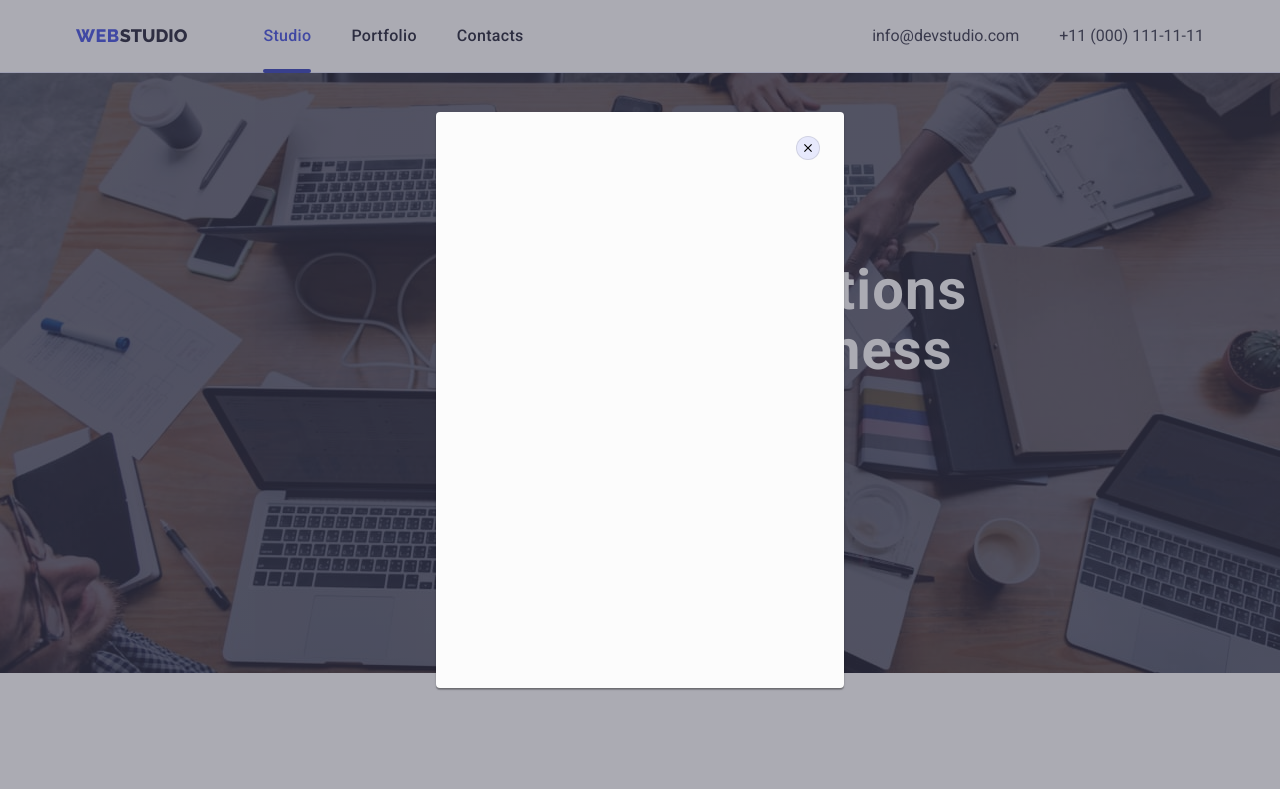
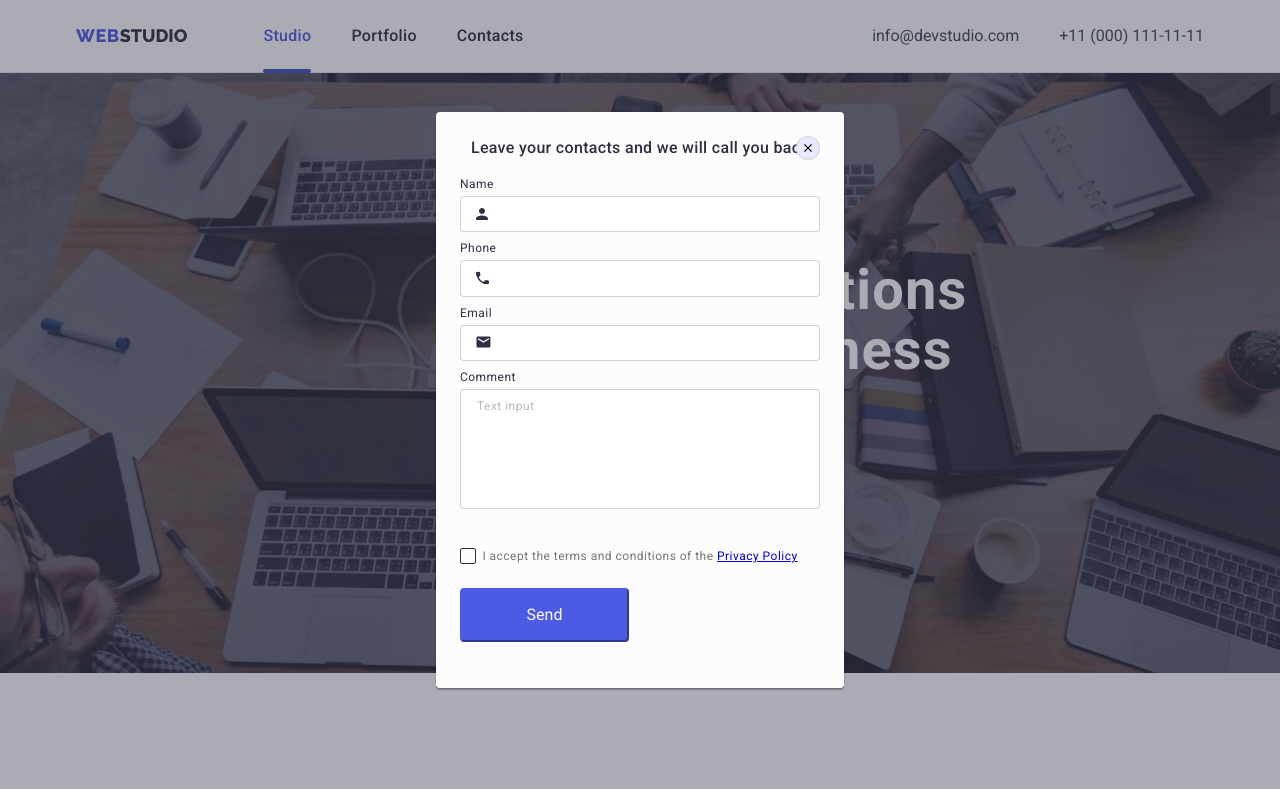
Before and after one commit to AndriiKhatsiuk/goit-markup-hw-06, a plain HTML site: page index.html in a window 1280 px wide. Both pictures are taken after a click on the button "Order Service". Shown: the top 789 px of the page. Drawn offline with nearby package versions, Linux system fonts and the light colour scheme.

Commit message:
start wh #6

```diff
--- a/index.html
+++ b/index.html
@@ -357,6 +357,74 @@
                     <use href="./images/close-svg.svg#icon-icon-close"></use>
                 </svg>
             </button>
+            <form class="modal-form" name="modal-form">
+                <p class="modal-title">
+                Leave your contacts and we will call you back
+                </p>
+                <label class="modal-label"
+                ><span class="label-desc">Name</span>
+                <span class="modal-input-wrapper">
+                    <input
+                    class="modal-input"
+                    type="text"
+                    name="user_name"
+                    required
+                    pattern="[a-zA-Zа-яА-Я]+"
+                    />
+                    <svg class="modal-input-svg" width="12" height="12">
+                    <use href="./images/form.svg#icon-Vector-1"></use>
+                    </svg>
+                </span>
+                </label>
+                <label class="modal-label"
+                ><span class="label-desc">Phone</span>
+                <span class="modal-input-wrapper">
+                    <input
+                    class="modal-input"
+                    type="tel"
+                    name="user_number"
+                    required
+                    pattern="[0-9]{3}-[0-9]{3}-0-9]{2}-0-9]{2}"
+                    title="xxx-xxx-xx-xx"
+                    />
+                    <svg class="modal-input-svg" width="13" height="13">
+                    <use href="./images/form.svg#icon-Vector-2"></use>
+                    </svg>
+                </span>
+                </label>
+                <label class="modal-label"
+                ><span class="label-desc">Email</span>
+                <span class="modal-input-wrapper">
+                    <input
+                    class="modal-input"
+                    type="mail"
+                    name="user_mail"
+                    required
+                    />
+                    <svg class="modal-input-svg" width="15" height="12">
+                    <use href="./images/form.svg#icon-Vector-3"></use>
+                    </svg>
+                </span>
+                </label>
+                <label class="modal-label-comment"
+                ><span class="label-desc">Comment</span>
+                <textarea
+                    class="user-message"
+                    name="user_message"
+                    placeholder="Text input"
+                ></textarea>
+                </label>
+                <input
+                id="modal-check"
+                class="modal-check visually-hidden"
+                type="checkbox"
+                />
+                <label for="modal-check" class="label-check">
+                I accept the terms and conditions of the&nbsp
+                <a href="#">Privacy Policy</a>
+                </label>
+                <button class="modal-submit-btn" type="submit">Send</button>
+            </form>
         </div>
     </div>
     <script src="./js/modal.js"></script>
--- a/styles.css
+++ b/styles.css
@@ -660,6 +660,7 @@ color: #F4F4FD;
     justify-content: center;
     align-items: center;
     transition: background-color var(--transition-func);
+    margin-bottom: 32px;
 }
 .backdrop-svg{
     transition: fill var(--transition-func);
@@ -674,3 +675,150 @@ color: #F4F4FD;
 .modal-close:focus {
     background-color: var(--focus-and-hover-color);
 }
+
+/*form*/
+
+..modal-form {
+    display: flex;
+    flex-direction: column;
+}
+
+.modal-title {
+    font-family: "Roboto";
+    font-style: normal;
+    font-weight: 500;
+    font-size: 16px;
+    line-height: 24px;
+    text-align: center;
+    letter-spacing: 0.02em;
+    color: var(--main-dark-color);
+    margin-bottom: 16px;
+}
+
+.modal-label {
+    display: block;
+    margin-bottom: 8px;
+}
+
+.modal-label-comment{
+    display: block;
+    margin-bottom: 16px;
+}
+
+.label-desc {
+    display: block;
+    font-size: 12px;
+    line-height: calc(16 / 12);
+    letter-spacing: 0.04em;
+    color: var(--subtle-text);
+    margin-bottom: 4px;
+}
+
+.modal-input-wrapper {
+    position: relative;
+}
+
+.modal-input {
+    width: 100%;
+    padding-left: 38px;
+    padding-top: 8px;
+    padding-bottom: 8px;
+    border: 1px solid rgba(33, 33, 33, 0.2);
+    border-radius: 4px;
+    outline: none;
+    transition: border-color var(--transition-func);
+}
+
+.modal-input:focus {
+    border-color: var(--logo-and-btn-color);
+}
+
+.modal-input-svg {
+    position: absolute;
+    top: 50%;
+    left: 16px;
+    transform: translateY(-50%);
+    fill: var(--main-dark-color);
+    transition: fill var(--transition-func);
+}
+
+.modal-input:focus + .modal-input-svg {
+    fill: var(--logo-and-btn-color);
+}
+
+.user-message {
+    width: 360px;
+    height: 120px;
+    resize: none;
+    border: 1px solid rgba(33, 33, 33, 0.2);
+    border-radius: 4px;
+    padding: 8px 16px;
+    outline: none;
+    transition: border-color var(--transition-func);
+}
+
+.user-message:focus {
+    border-color: var(--logo-and-btn-color);
+}
+
+.user-message::placeholder {
+    font-size: 12px;
+    line-height: calc(16 / 12);
+    letter-spacing: 0.04em;
+    color: rgba(117, 117, 117, 0.5);
+}
+
+.label-check {
+    position: relative;
+    display: flex;
+    justify-content: center;
+    margin-bottom: 24px;
+    font-size: 12px;
+    line-height: 16px;
+    letter-spacing: 0.04em;
+    color: #757575;
+}
+
+.label-check::before {
+    content: "";
+    position: absolute;
+    left: 0;
+    top: 0;
+    background-image: url(./images/vector-ok.svg);
+    background-position: 50% 50%;
+    background-repeat: no-repeat;
+    background-size: 10px 8px;
+    height: 16px;
+    width: 16px;
+    border: 1.25px solid var(--main-dark-color);
+    border-radius: 2px;
+    transition: background-color var(--transition-func);
+}
+
+.modal-check:focus + .label-check::before {
+    border: 1.25px solid var(--focus-and-hover-color);
+}
+
+.modal-check:checked + .label-check::before {
+    border: 1.25px solid var(--focus-and-hover-color);
+    background-color: var(--focus-and-hover-color);
+}
+
+.modal-submit-btn {
+    padding: 16px 32px;
+    background: var(--logo-and-btn-color);
+    border-color: var(--logo-and-btn-color);
+    border-radius: 4px;
+    color: #ffffff;
+    min-width: 169px;
+    display: block;
+    text-align: center;
+    align-self: center;
+    transition: background-color var(--transition-func),
+    box-shadow var(--transition-func);
+}
+
+.modal-submit-btn:is(:hover, :focus) {
+    background-color: var(--focus-and-hover-color);
+    box-shadow: 0px 4px 4px rgba(0, 0, 0, 0.15);
+}
```
Also changed, not shown: images/form.svg (added), images/vector-ok.svg (added).
